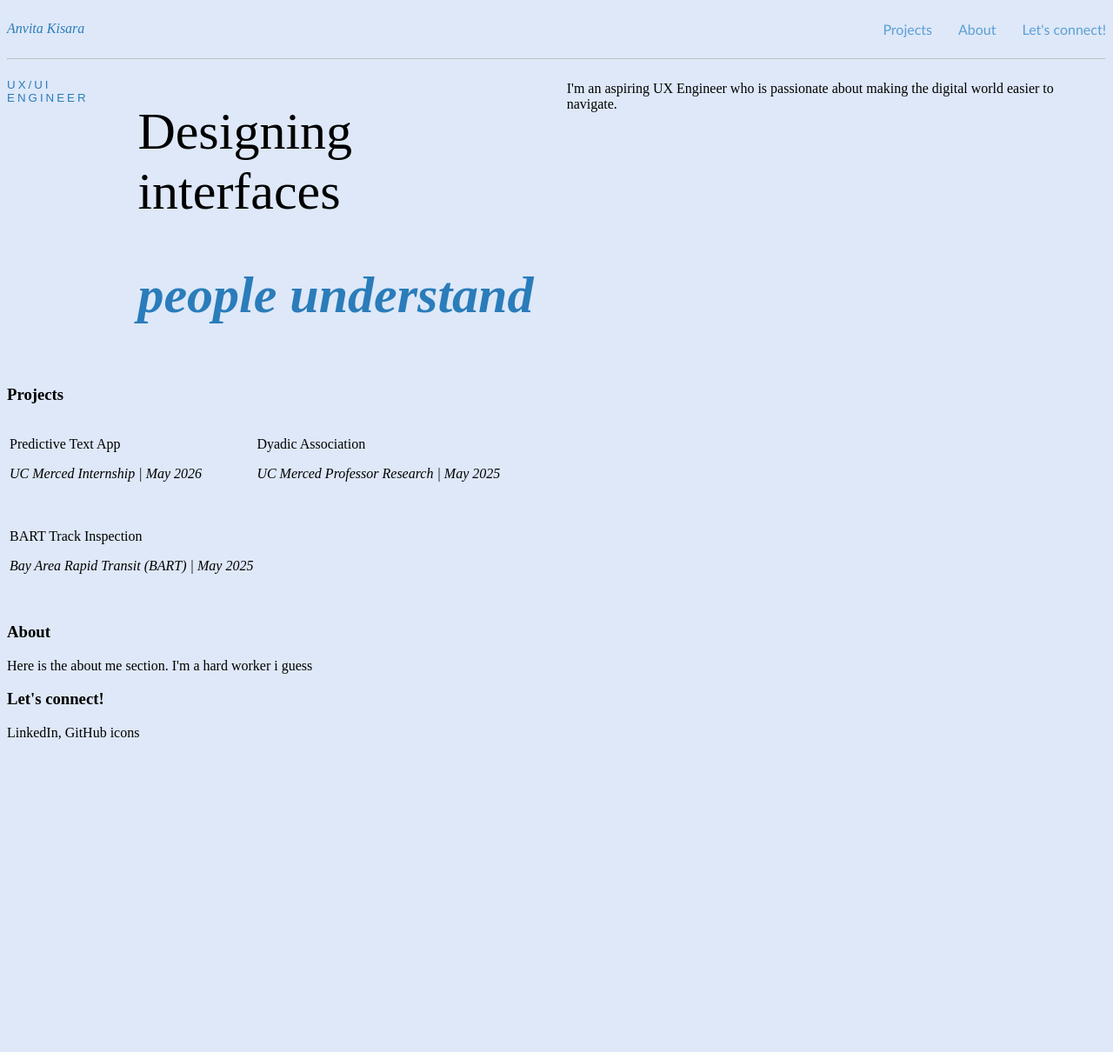
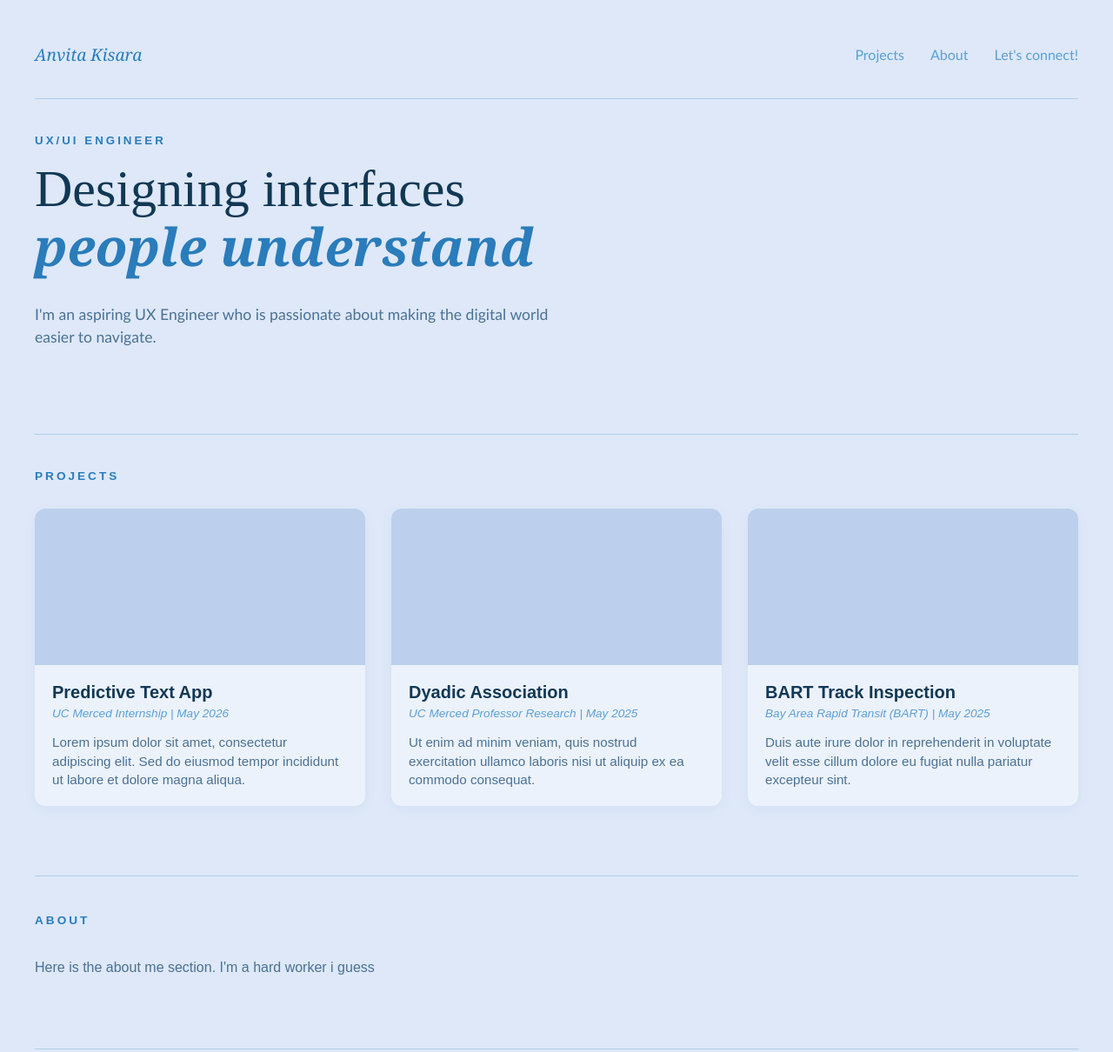
Before and after one commit to anviks1118/anvitakisara.github.io, a plain HTML site: page index.html in a window 1280 px wide. Shown: the top 1210 px of the page at 87% size. Before the commit the page ends 868 px from the top, so only its background shows below. Drawn offline with Linux system fonts and the light colour scheme.

Commit message:
added styling changes

```diff
--- a/index.html
+++ b/index.html
@@ -17,13 +17,14 @@
 			</a>
 		</div>
 		<div class="header-pages">
-			<a href="#">
+			<!-- Changed hrefs to match section IDs -->
+			<a href="#projects">
 				<p>Projects</p>
 			</a>
-			<a href="#">
+			<a href="#about">
 				<p>About</p>
 			</a>
-			<a href="#">
+			<a href="#connect">
 				<p>Let's connect!</p>
 			</a>
 		</div>
@@ -44,42 +45,58 @@
 		</div>
 	</div>
 
-	<!-- Projects -->
-	<h3>Projects</h3>
-	<div>
-		<table>
-			<tr>
-				<td>
-					<p>Predictive Text App</p>
-					<p><i>UC Merced Internship | May 2026</i></p>
-					<img>
-				</td>
-				<td>
-					<p>Dyadic Association</p>
-					<p><i>UC Merced Professor Research | May 2025</i></p>
-					<img>
-				</td>
-			</tr>
-			<tr>
-				<td>
-					<p>BART Track Inspection</p>
-					<p><i>Bay Area Rapid Transit (BART) | May 2025</i></p>
-					<img>
-				</td>
-			</tr>
-		</table>
+	<hr>
+
+	<!-- Projects Section -->
+	<div id="projects" class="projects-container">
+		<h3>PROJECTS</h3>
+		<div class="projects-grid">
+			<!-- Project 1 -->
+			<div class="project-card">
+				<div class="project-image-placeholder"></div>
+				<div class="project-info">
+					<p class="project-title">Predictive Text App</p>
+					<p class="project-meta">UC Merced Internship | May 2026</p>
+					<p class="project-desc">Lorem ipsum dolor sit amet, consectetur adipiscing elit. Sed do eiusmod tempor incididunt ut labore et dolore magna aliqua.</p>
+				</div>
+			</div>
+			<!-- Project 2 -->
+			<div class="project-card">
+				<div class="project-image-placeholder"></div>
+				<div class="project-info">
+					<p class="project-title">Dyadic Association</p>
+					<p class="project-meta">UC Merced Professor Research | May 2025</p>
+					<p class="project-desc">Ut enim ad minim veniam, quis nostrud exercitation ullamco laboris nisi ut aliquip ex ea commodo consequat.</p>
+				</div>
+			</div>
+			<!-- Project 3 -->
+			<div class="project-card">
+				<div class="project-image-placeholder"></div>
+				<div class="project-info">
+					<p class="project-title">BART Track Inspection</p>
+					<p class="project-meta">Bay Area Rapid Transit (BART) | May 2025</p>
+					<p class="project-desc">Duis aute irure dolor in reprehenderit in voluptate velit esse cillum dolore eu fugiat nulla pariatur excepteur sint.</p>
+				</div>
+			</div>
+		</div>
 	</div>
 
-	<!-- About -->
-	<div>
-		<h3>About</h3>
+	<hr>
+
+	<!-- About Section -->
+	<div id="about" class="about-container">
+		<h3>ABOUT</h3>
 		<p>Here is the about me section. I'm a hard worker i guess</p>
 	</div>
 
-	<!-- Connect (LinkedIn, GitHub) -->
-	<div>
-		<h3>Let's connect!</h3>
-		<p>LinkedIn, GitHub icons</p>
+	<hr>
+
+	<!-- Connect Section -->
+	<div id="connect" class="connect-container">
+		<h3>LET'S CONNECT!</h3>
+		<div class="connect-card">
+			<p>LinkedIn, GitHub icons</p>
+		</div>
 	</div>
 </body>
 
--- a/style/style.css
+++ b/style/style.css
@@ -1,4 +1,4 @@
-body {
+/* body {
     background-color: #dee8f8;
 }
 
@@ -58,4 +58,212 @@ hr {
     font-family: 'Cambria, Cochin, Georgia, Times, Times New Roman, serif';
     font-style: italic;
     font-size: 60px;
+} */
+
+
+/* --- Base Styles --- */
+html {
+    scroll-behavior: smooth;
+    /* Adds padding to the top of elements when you scroll to them
+       so they don't hug the very edge of the browser window */
+    scroll-padding-top: 40px;
 }
+
+body {
+    background-color: #dee8f8;
+    color: #1a4f78;
+    font-family: Arial, Helvetica, sans-serif;
+    margin: 0;
+    padding: 20px 40px;
+    max-width: 1200px;
+    margin-left: auto;
+    margin-right: auto;
+}
+
+/* --- Navigation / Header --- */
+.header-container {
+    display: flex;
+    flex-direction: row;
+    align-items: center;
+    padding: 10px 0;
+}
+
+.header-name a {
+    color: #2a7cba;
+    text-decoration: none;
+    font-family: 'Cambria', 'Cochin', 'Georgia', 'Times', 'Times New Roman', serif;
+    font-style: italic;
+    font-size: 1.2rem;
+}
+
+.header-pages {
+    display: flex;
+    margin-left: auto;
+    margin-right: 0;
+    gap: 30px;
+}
+
+.header-pages a {
+    color: #5b9fd4;
+    text-decoration: none;
+    font-family: 'Trebuchet MS', sans-serif;
+    transition: color 0.2s ease;
+}
+
+.header-pages a:hover {
+    color: #2a7cba;
+}
+
+hr {
+    border: none;
+    height: 1px;
+    background-color: #2a7cba;
+    opacity: 25%;
+    margin-bottom: 40px;
+}
+
+/* --- Hero / Main Section --- */
+.main-container {
+    display: flex;
+    flex-direction: column;
+    gap: 15px;
+    margin-bottom: 80px;
+}
+
+.main-position p {
+    color: #2a7cba;
+    text-decoration: none;
+    letter-spacing: 3px;
+    font-size: smaller;
+    font-weight: bold;
+    margin: 0;
+}
+
+.main-title h1, .main-title h2 {
+    margin: 0;
+    line-height: 1.1;
+}
+
+.main-title h1 {
+    font-family: 'Times New Roman', Times, serif;
+    font-weight: 300;
+    font-size: 60px;
+    color: #113854;
+}
+
+.main-title h2 {
+    color: #2a7cba;
+    font-family: 'Cambria', 'Cochin', 'Georgia', 'Times', 'Times New Roman', serif;
+    font-style: italic;
+    font-size: 60px;
+}
+
+.main-intro p {
+    font-family: 'Trebuchet MS', sans-serif;
+    font-size: 1.1rem;
+    max-width: 600px;
+    color: #4a7194;
+    line-height: 1.5;
+}
+
+/* --- Section Headers (Styled like "UX/UI ENGINEER") --- */
+h3 {
+    color: #2a7cba;
+    font-family: Arial, Helvetica, sans-serif;
+    letter-spacing: 3px;
+    font-size: 0.85rem; /* Scaled slightly for modern section indicators */
+    font-weight: bold;
+    margin: 0 0 30px 0;
+    text-transform: uppercase;
+}
+
+/* --- Projects Section --- */
+.projects-container {
+    margin-bottom: 80px;
+}
+
+.projects-grid {
+    display: grid;
+    grid-template-columns: repeat(auto-fit, minmax(300px, 1fr));
+    gap: 30px;
+}
+
+.project-card {
+    background: rgba(255, 255, 255, 0.4);
+    border-radius: 12px;
+    overflow: hidden;
+    box-shadow: 0 4px 15px rgba(42, 124, 186, 0.05);
+    transition: transform 0.2s ease, box-shadow 0.2s ease;
+}
+
+.project-card:hover {
+    transform: translateY(-5px);
+    box-shadow: 0 8px 25px rgba(42, 124, 186, 0.15);
+}
+
+.project-image-placeholder {
+    width: 100%;
+    height: 180px;
+    background-color: #bcd0ed;
+}
+
+.project-info {
+    padding: 20px;
+}
+
+.project-title {
+    font-size: 1.25rem;
+    font-weight: bold;
+    color: #113854;
+    margin: 0 0 5px 0;
+}
+
+.project-meta {
+    font-style: italic;
+    font-size: 0.85rem;
+    color: #5b9fd4;
+    margin: 0 0 15px 0;
+}
+
+.project-desc {
+    font-size: 0.95rem;
+    line-height: 1.4;
+    color: #4a7194;
+    margin: 0;
+}
+
+/* --- About & Connect Sections --- */
+.about-container, .connect-container {
+    margin-bottom: 80px;
+    line-height: 1.6;
+    color: #4a7194;
+}
+
+/* --- Connect Section --- */
+.connect-container {
+    margin-bottom: 80px;
+}
+
+.connect-card {
+    background: rgba(255, 255, 255, 0.4); /* Matches the project card background */
+    border-radius: 12px;
+    padding: 30px; /* Generous padding for a clean, open feel */
+    box-shadow: 0 4px 15px rgba(42, 124, 186, 0.05);
+    transition: transform 0.2s ease, box-shadow 0.2s ease;
+
+    /* Optional: Center aligns the text/icons inside the card */
+    text-align: center;
+}
+
+.connect-card p {
+    font-size: 1.1rem;
+    color: #4a7194;
+    margin: 0;
+}
+
+/* --- About Section (Kept separate) --- */
+.about-container {
+    margin-bottom: 80px;
+    line-height: 1.6;
+    color: #4a7194;
+}
```
